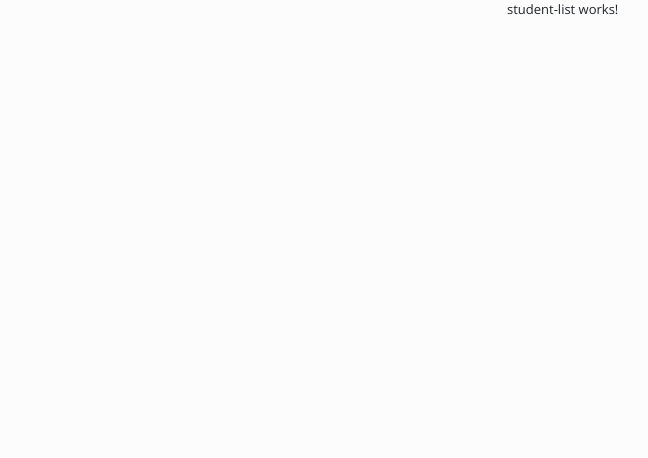
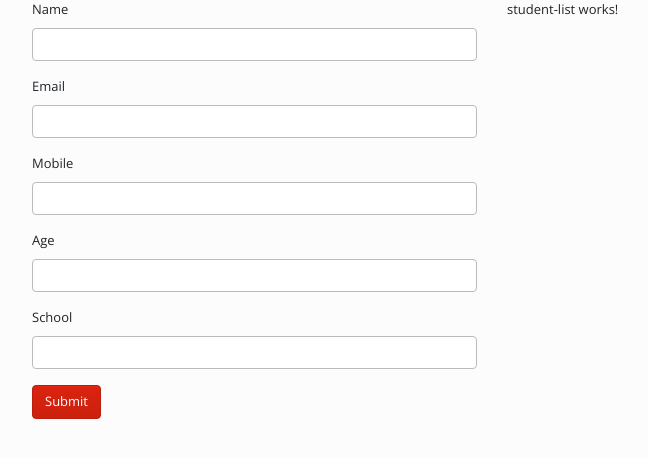
Before and after one commit to guilhermeor/angular-crud-firebase, an Angular app: page / in a window 1280 px wide. Shown: the top 458 px of the page, without its empty margins (53-701 px from the left). Built offline with nearby package versions, Linux system fonts and the light colour scheme.

Commit message:
add components and validations on submit

```diff
--- a/src/app/shared/student.service.ts
+++ b/src/app/shared/student.service.ts
@@ -1,4 +1,5 @@
 import { Injectable } from '@angular/core';
+import { FormControl, FormGroup, Validators } from '@angular/forms';
 
 @Injectable({
   providedIn: 'root'
@@ -6,4 +7,12 @@ import { Injectable } from '@angular/core';
 export class StudentService {
 
   constructor() { }
+  form = new FormGroup({
+    $key: new FormControl(null),
+    name: new FormControl('',Validators.required),
+    age: new FormControl('', [Validators.required,Validators.maxLength(3)]),
+    email: new FormControl('', Validators.email),
+    mobile: new FormControl('',[Validators.required, Validators.minLength(8)]),
+    school: new FormControl('', Validators.required)
+  });
 }
--- a/src/app/student/student.component.html
+++ b/src/app/student/student.component.html
@@ -1,5 +1,49 @@
 <div class="row">
-  <div class="col-md-5"></div>
+  <div class="col-md-5">
+    <form [formGroup]="this.studentService.form" (ngSubmit)="onSubmit()">
+      <input type="hidden" formControlName="$key">
+      <div class="form-group">
+        <label>Name</label>
+        <input formControlName="name" class="form-control" [ngClass]="{'is-invalid':submitted && formControls.name.errors}">
+        <div class="invalid-feedback" *ngIf="submitted && formControls.name.errors">
+          This field is required.
+        </div>
+      </div>
+      <div class="form-group">
+        <label>Email</label>
+        <input formControlName="email" class="form-control" [ngClass]="{'is-invalid':submitted && formControls.email.errors}">
+        <div class="invalid-feedback" *ngIf="submitted && formControls.name.errors">
+          Invalid email address.
+        </div>
+      </div>
+      <div class="form-group">
+        <label>Mobile</label>
+        <input formControlName="mobile" class="form-control" [ngClass]="{'is-invalid':submitted && formControls.mobile.errors}">
+        <div class="invalid-feedback" *ngIf="submitted && formControls.mobile.errors">
+          <label *ngIf="formControls.mobile.errors.required">This field is required.</label>
+          <label *ngIf="formControls.mobile.errors.minlength">At least 8 numbers.</label>
+        </div>
+      </div>
+      <div class="form-group">
+        <label>Age</label>
+        <input formControlName="age" class="form-control" [ngClass]="{'is-invalid':submitted && formControls.age.errors}">
+        <div class="invalid-feedback" *ngIf="submitted && formControls.age.errors">
+          <label *ngIf="formControls.age.errors.required">This field is required.</label>
+          <label *ngIf="formControls.age.errors.maxlength">At most 3 numbers.</label>
+        </div>
+      </div>
+      <div class="form-group">
+        <label>School</label>
+        <input formControlName="school" class="form-control" [ngClass]="{'is-invalid':submitted && formControls.school.errors}">
+        <div class="invalid-feedback" *ngIf="submitted && formControls.school.errors">
+          This field is required.
+        </div>
+      </div>
+      <div class="form-group">
+        <input type="submit" class="btn btn-primary" value="Submit">
+      </div>
+    </form>
+  </div>
   <div class="col-md-7">
     <app-student-list></app-student-list>
   </div>
--- a/src/app/student/student.component.ts
+++ b/src/app/student/student.component.ts
@@ -1,4 +1,6 @@
 import { Component, OnInit } from '@angular/core';
+
+import {StudentService} from '../shared/student.service';
 
 @Component({
   selector: 'app-student',
@@ -7,9 +9,19 @@ import { Component, OnInit } from '@angular/core';
 })
 export class StudentComponent implements OnInit {
 
-  constructor() { }
+  constructor(private studentService: StudentService) { }
+  submitted: boolean;
+  formControls = this.studentService.form.controls;
 
   ngOnInit() {
   }
 
+  onSubmit(){
+    this.submitted = true;
+    if(this.studentService.form.valid){
+    //if(this.studentService.form.get('$key').value == null)
+    this.submitted = false;
+    }
+  }
+
 }
```
Also changed, not shown: src/app/app.module.ts (+5 -2 lines).
